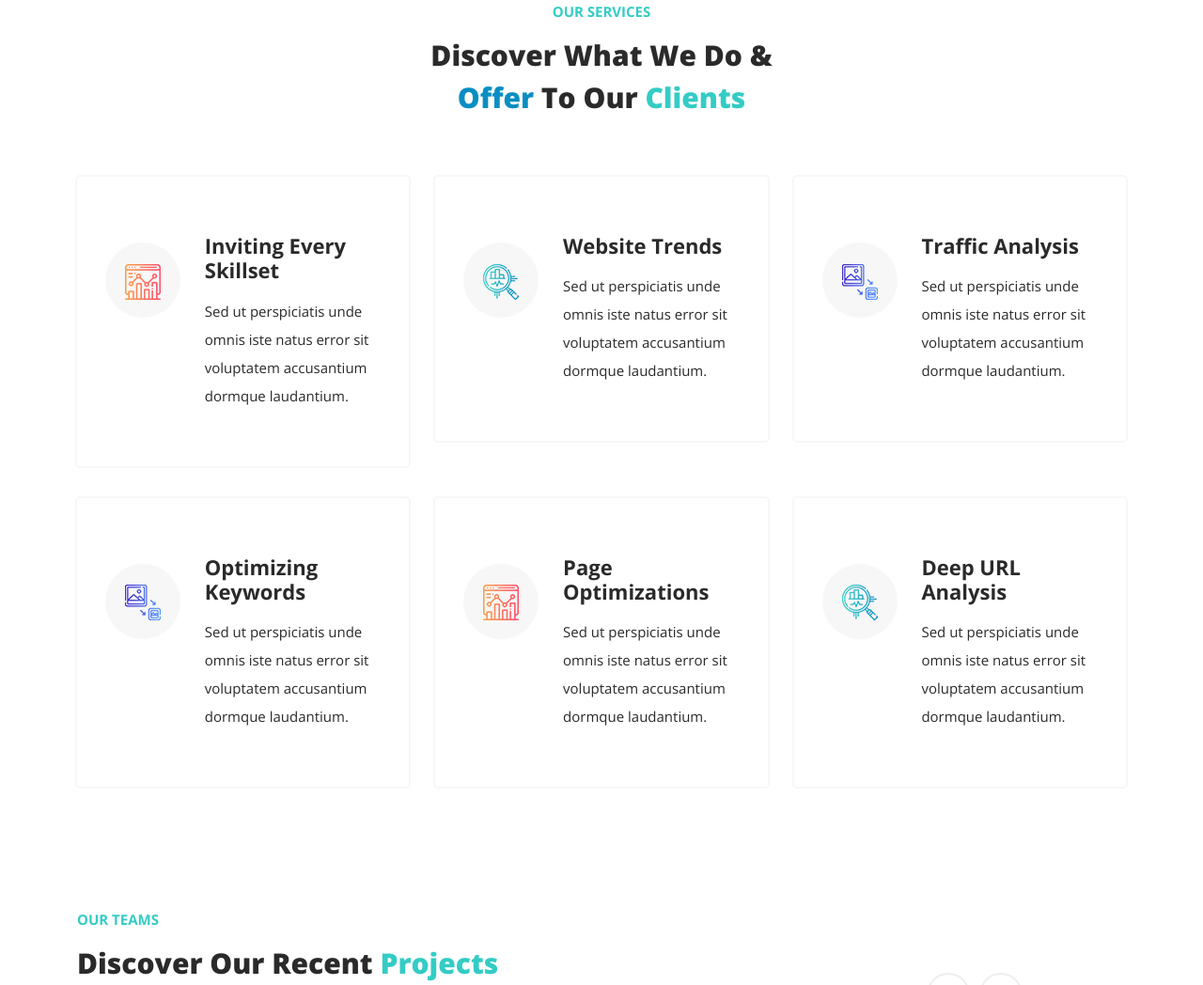
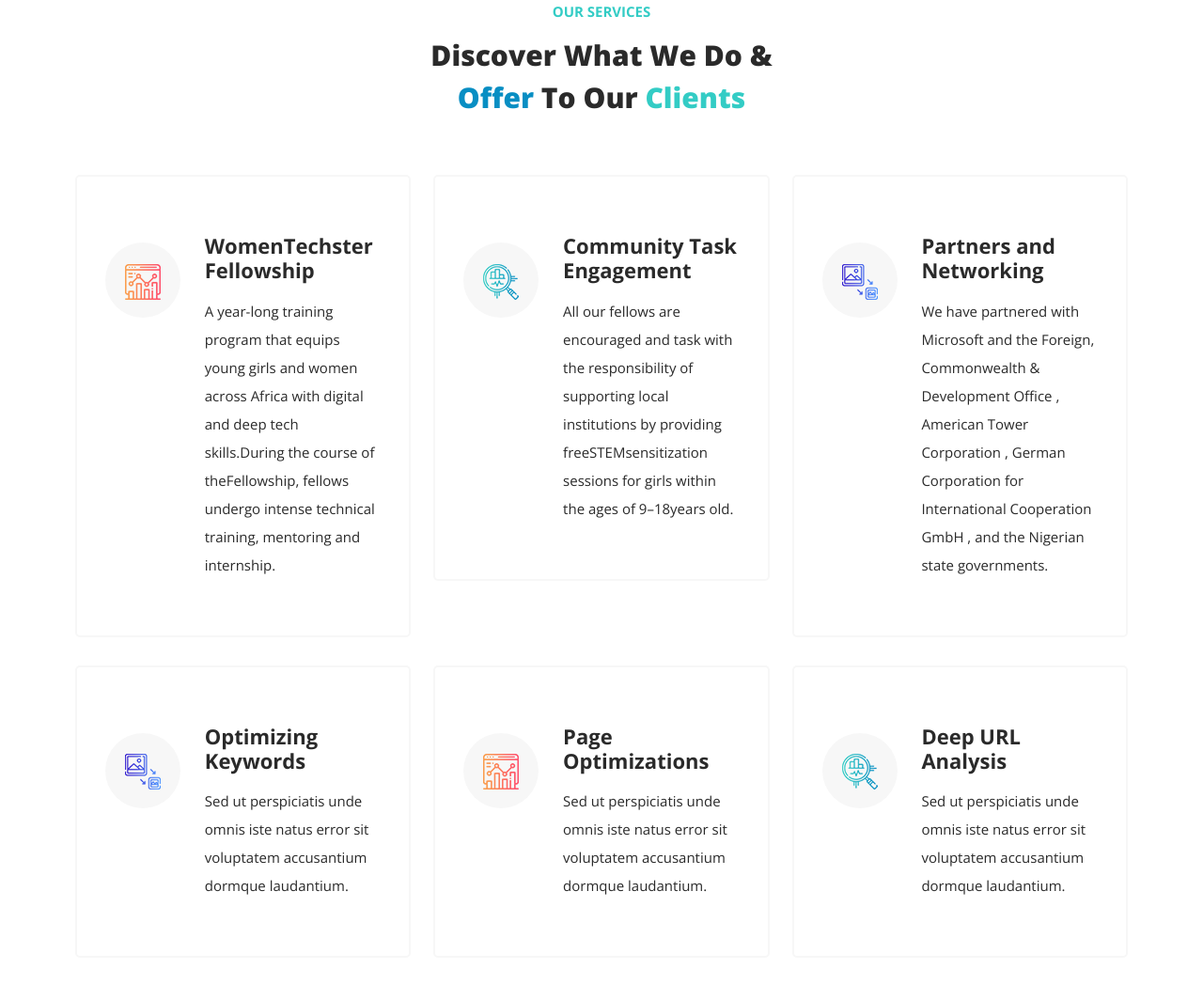
Before and after one commit to TsholofeloMakhoana/CommunityProject, a plain HTML site: page index.html in a window 1280 px wide. Shown: the part 2399-3447 px from the top of the page at 94% size. Drawn offline with nearby package versions, Linux system fonts and the light colour scheme.

Commit message:
New changes

```diff
--- a/index.html
+++ b/index.html
@@ -317,9 +317,9 @@
               </div>
               <div class="col-lg-8">
                 <div class="right-content">
-                  <h4>Inviting Every Skillset</h4>
-                  <p>Sed ut perspiciatis unde omnis iste natus error sit voluptatem accusantium dormque laudantium.</p>
-                </div>
+                  <h4>WomenTechster Fellowship</h4>
+                  <p> A year-long training program that equips young girls and women across Africa with digital and  deep  tech  skills.During  the  course  of  theFellowship,  fellows  undergo  intense technical  training,  mentoring  and  internship. </p>
+                 </div>
               </div>
             </div>
           </div>
@@ -334,9 +334,8 @@
               </div>
               <div class="col-lg-8">
                 <div class="right-content">
-                  <h4>Website Trends</h4>
-                  <p>Sed ut perspiciatis unde omnis iste natus error sit voluptatem accusantium dormque laudantium.</p>
-                </div>
+                  <h4>Community  Task  Engagement</h4>
+                  <p> All our fellows  are encouraged and task with the responsibility of supporting  local  institutions  by providing freeSTEMsensitization sessions for girls within the ages of 9–18years old.</p> </div>
               </div>
             </div>
           </div>
@@ -351,8 +350,8 @@
               </div>
               <div class="col-lg-8">
                 <div class="right-content">
-                  <h4>Traffic Analysis</h4>
-                  <p>Sed ut perspiciatis unde omnis iste natus error sit voluptatem accusantium dormque laudantium.</p>
+                  <h4>Partners and Networking</h4>
+                  <p> We have partnered with Microsoft and the   Foreign,   Commonwealth   & Development  Office  ,  American  Tower  Corporation  ,  German  Corporation for International Cooperation GmbH , and the Nigerian state governments.</p>
                 </div>
               </div>
             </div>
```
